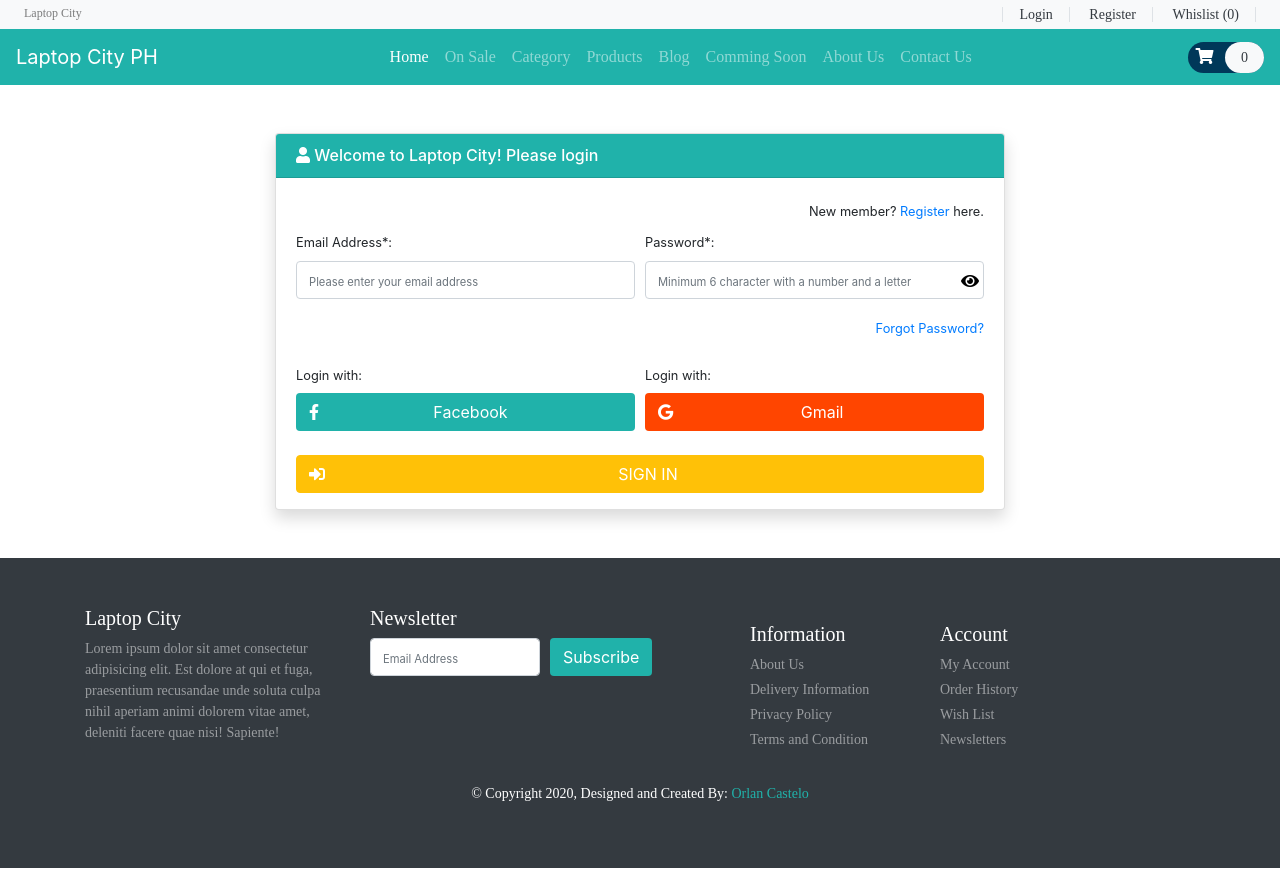
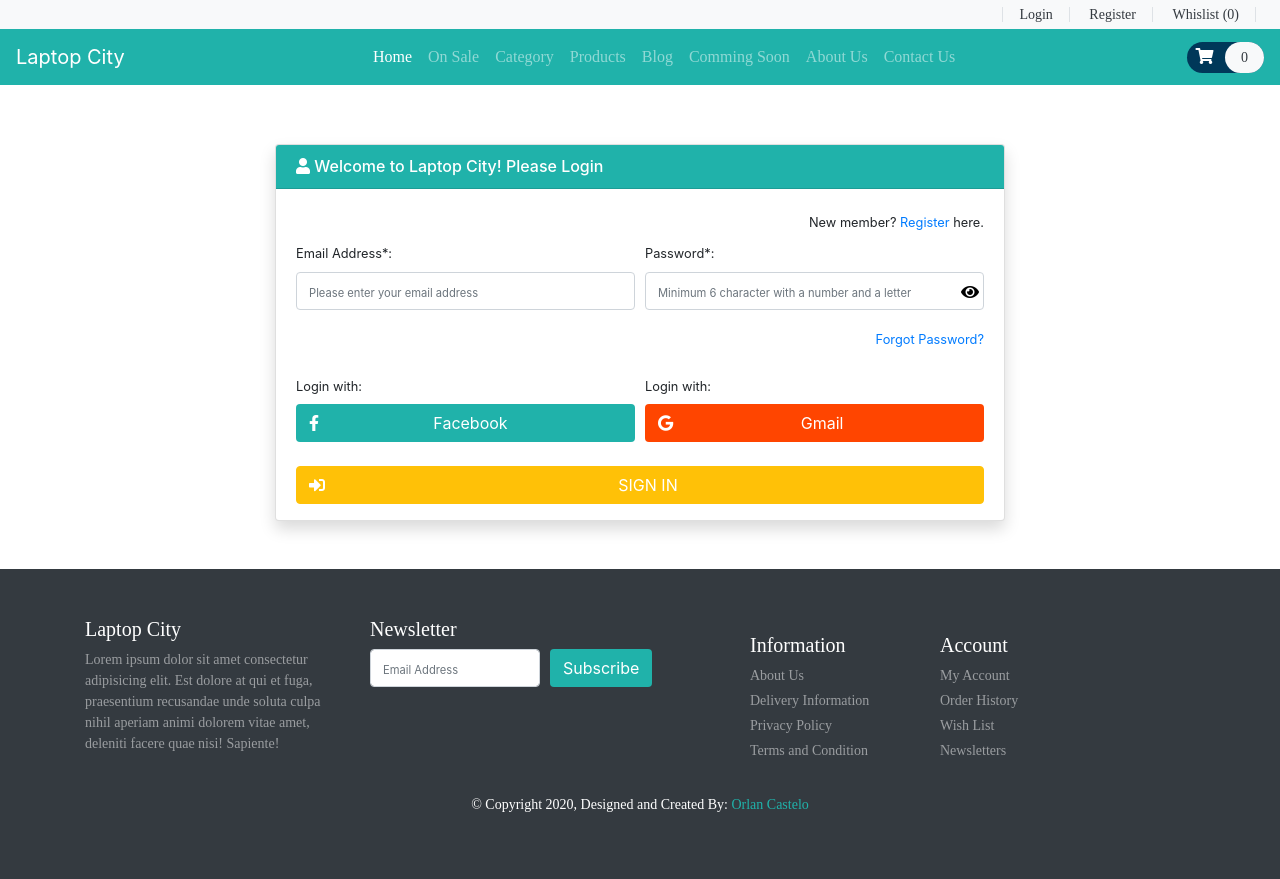
Before and after one commit to orlancastelo/laptopcity, a website: page login.html in a window 1280 px wide. Drawn offline with nearby package versions, Linux system fonts and the light colour scheme; a web font is replaced by a local one.

Commit message:
modified login.html

```diff
--- a/login.html
+++ b/login.html
@@ -17,9 +17,9 @@
 <body>
 
      <!-- Start Header -->
-     <header id="header">
+     <header id="header" class="fixed-top">
         <div class="strip d-flex justify-content-between px-4 py-1 bg-light">
-            <p class="font-rale font-size-12 text-black-50 m-0">Laptop City</p>
+            <p class="font-rale font-size-12 text-black-50 m-0"></p>
 
             <div class="font-rale font-size-14">
                 <a href="login.html" class="px-3 border-right border-left text-dark">Login</a>
@@ -30,7 +30,7 @@
 
         <!-- Start Navigation Bar -->
         <nav class="navbar navbar-expand-lg navbar-dark color-second-bg">
-            <a class="navbar-brand" href="#">Laptop City PH</a>
+            <a class="navbar-brand" href="#">Laptop City</a>
             <button class="navbar-toggler" type="button" data-toggle="collapse" data-target="#navbarNav" aria-controls="navbarNav" aria-expanded="false" aria-label="Toggle navigation">
               <span class="navbar-toggler-icon"></span>
             </button>
@@ -74,14 +74,14 @@
     <!-- End Header -->
 
     <!-- Login Start -->
-    <main id="login-main-content">
+    <main id="login-main-content" class="pt-5 mt-5">
         <div class="container h-100 py-5">
             <div class="row h-100 justify-content-center">
                 <div class="col-lg-8">
                     <div class="card border-default shadow">
                         <div class="card-header color-second-bg">
                             <h6 class="m-0 text-white"><i class="fas fa-user"></i>
-                                Welcome to Laptop City! Please login
+                                Welcome to Laptop City! Please Login
                             </h6>
                         </div>
                             <div class="card-body pb-0">
```
